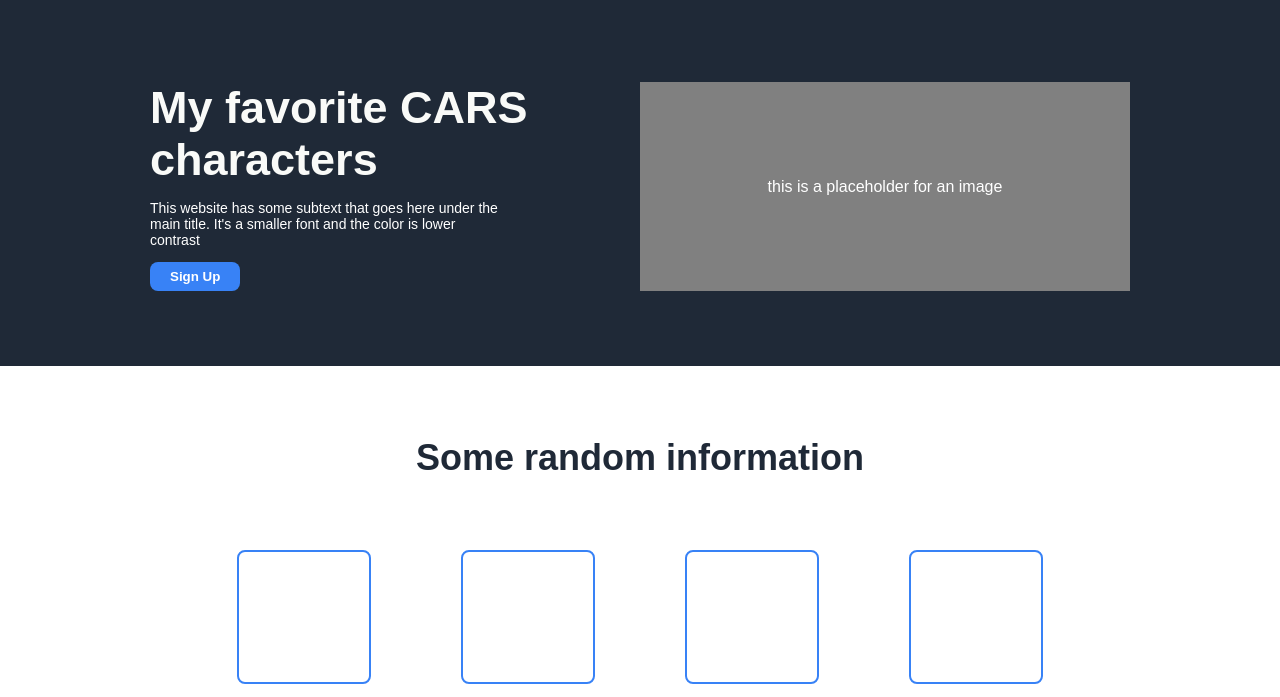
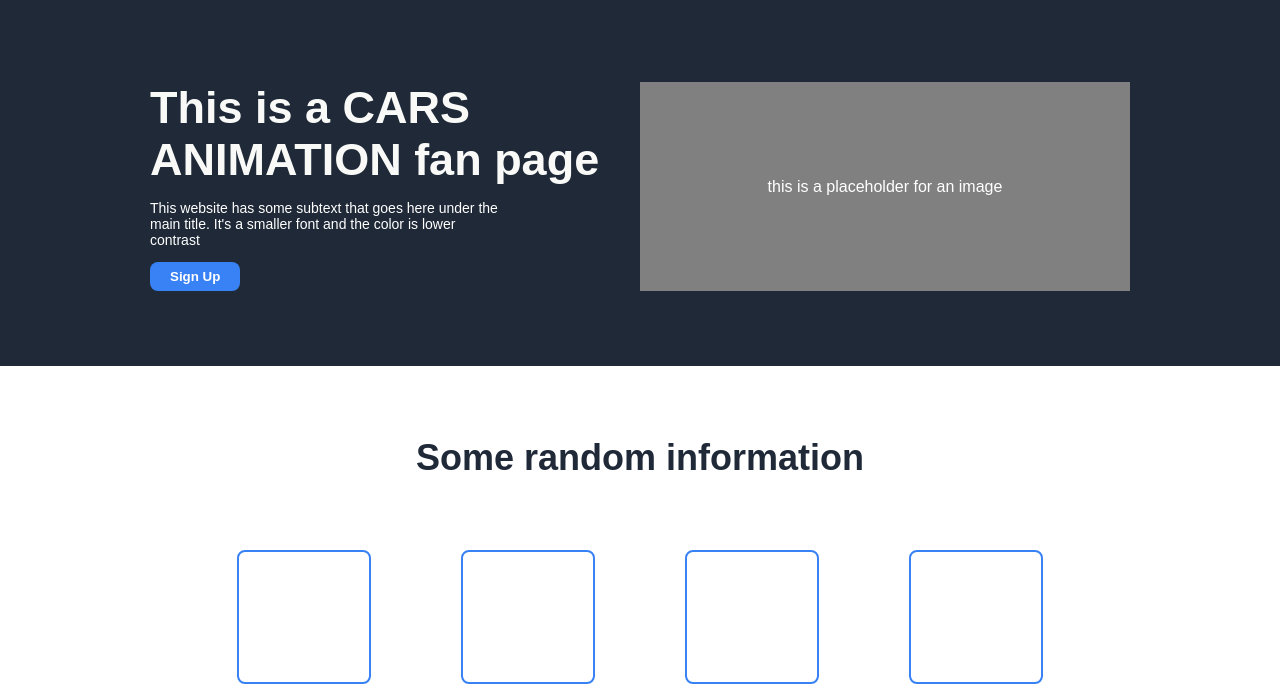
Before and after one commit to PreevEsk1/landing-page-2.0, a plain HTML site: page index.html in a window 1280 px wide. Shown: the part 101-798 px from the top of the page. Drawn offline with Linux system fonts and the light colour scheme.

Commit message:
changed H2

```diff
--- a/index.html
+++ b/index.html
@@ -25,7 +25,7 @@
             </div>
             <div class="top">
                 <div class="top-left">
-                    <h2>My favorite CARS characters</h2>
+                    <h2>This is a CARS ANIMATION fan page</h2>
                     <p>This website has some subtext that goes here under the <br> main title. It's a smaller font and
                         the color
                         is lower<br> contrast</p>
```
